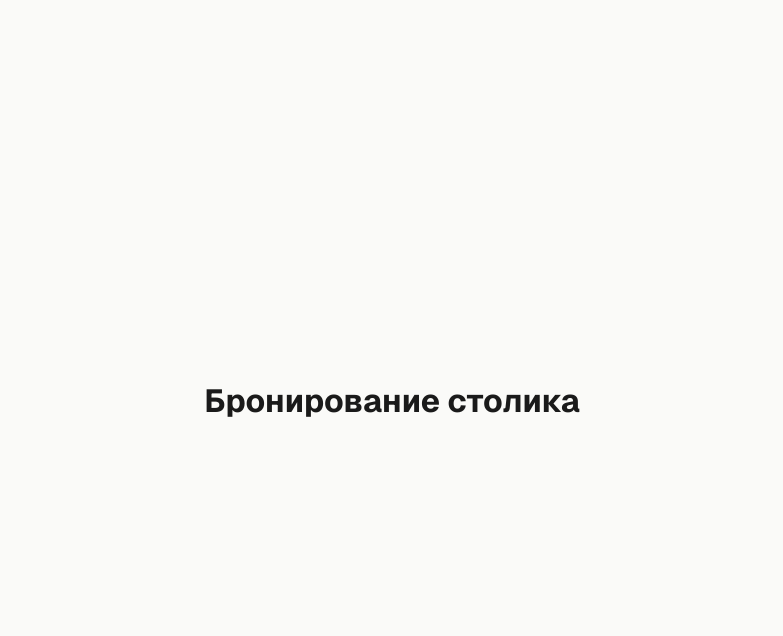
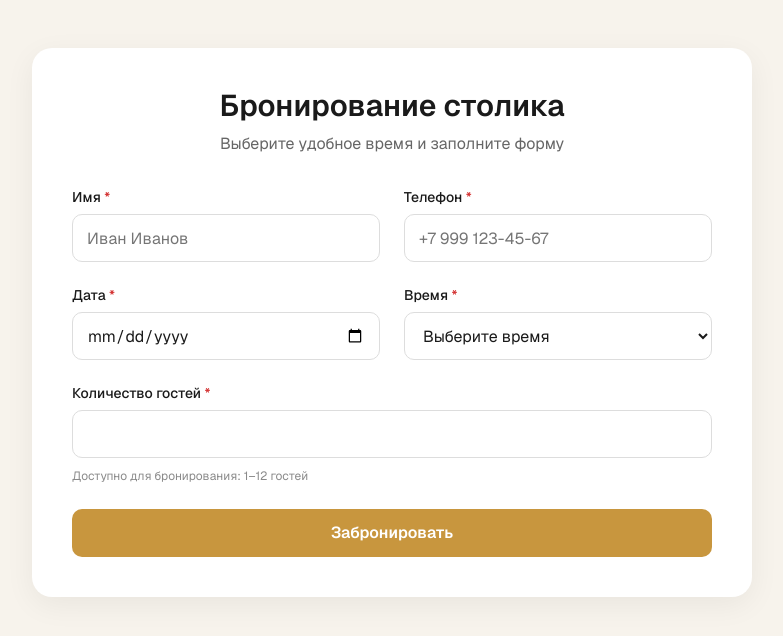
Before and after one commit to Djabir1007/mise-booking, a Next.js app: page / in a window 1280 px wide. Shown: the top 636 px of the page, without its empty margins (248-1031 px from the left). Built offline with nearby package versions, Linux system fonts and the light colour scheme.

Commit message:
Добавлена верстка формы бронирования

```diff
--- a/src/app/globals.css
+++ b/src/app/globals.css
@@ -1,10 +1,3 @@
-:root {
-  --background: #fafaf8;
-  --foreground: #1a1a1a;
-  --accent: #c8963e;
-  --error: #d32f2f;
-}
-
 * {
   box-sizing: border-box;
   margin: 0;
@@ -17,8 +10,8 @@ body {
 }
 
 body {
-  background: var(--background);
-  color: var(--foreground);
+  background: #f7f3ec;
+  color: #1a1a1a;
 }
 
 button,
--- a/src/app/page.module.css
+++ b/src/app/page.module.css
@@ -1,7 +1,4 @@
 .page {
   min-height: 100vh;
-  display: flex;
-  align-items: center;
-  justify-content: center;
-  padding: 24px;
+  padding: 48px 0;
 }
--- a/src/app/page.tsx
+++ b/src/app/page.tsx
@@ -1,9 +1,14 @@
+import Container from "@/shared/ui/Container/Container";
+
 import styles from "./page.module.css";
+import BookingForm from "@/components/BookingForm/BookingForm";
 
 export default function Home() {
   return (
     <main className={styles.page}>
-      <h1>Бронирование столика</h1>
+      <Container>
+        <BookingForm />
+      </Container>
     </main>
   );
 }
--- /dev/null
+++ b/src/components/BookingForm/BookingForm.module.css
@@ -0,0 +1,91 @@
+.bookingForm {
+  width: 100%;
+  max-width: 720px;
+  margin: 0 auto;
+  padding: 40px;
+  background: #ffffff;
+  border-radius: 20px;
+  box-shadow: 0 8px 30px rgba(0, 0, 0, 0.06);
+}
+
+.title {
+  font-size: 30px;
+  font-weight: 600;
+  line-height: 1.2;
+  text-align: center;
+  margin-bottom: 8px;
+}
+
+.subtitle {
+  margin-bottom: 32px;
+  font-size: 16px;
+  line-height: 1.5;
+  text-align: center;
+  color: #666;
+}
+
+.form {
+  display: grid;
+  grid-template-columns: repeat(2, 1fr);
+  gap: 24px;
+}
+
+.field {
+  display: flex;
+  flex-direction: column;
+  gap: 8px;
+}
+
+.field:nth-child(5) {
+  grid-column: 1 / -1;
+}
+
+.field label {
+  font-size: 14px;
+  font-weight: 500;
+  color: #1a1a1a;
+}
+
+.required {
+  color: #d32f2f;
+}
+
+.field input,
+.field select {
+  width: 100%;
+  height: 48px;
+  padding: 0 14px;
+  border: 1px solid #dddddd;
+  border-radius: 10px;
+  background: #ffffff;
+  color: #1a1a1a;
+  outline: none;
+  transition: border-color 0.2s;
+}
+
+.field input:focus,
+.field select:focus {
+  border-color: #c8963e;
+}
+
+.form button {
+  grid-column: 1 / -1;
+  height: 48px;
+  border: none;
+  border-radius: 10px;
+  background: #c8963e;
+  color: #ffffff;
+  font-weight: 600;
+  transition: background 0.2s;
+}
+
+.form button:hover {
+  background: #b88632;
+}
+
+.hint {
+  margin-top: 2px;
+  font-size: 12px;
+  line-height: 1.4;
+  color: #8a8a8a;
+}
--- /dev/null
+++ b/src/components/BookingForm/BookingForm.tsx
@@ -0,0 +1,69 @@
+import styles from "./BookingForm.module.css";
+
+const BookingForm = () => {
+  return (
+    <section className={styles.bookingForm}>
+      <h1 className={styles.title}>Бронирование столика</h1>
+      <p className={styles.subtitle}>
+        Выберите удобное время и заполните форму
+      </p>
+
+      <form className={styles.form}>
+        <div className={styles.field}>
+          <label htmlFor="name">
+            Имя <span className={styles.required}>*</span>
+          </label>
+          <input id="name" type="text" placeholder="Иван Иванов" />
+        </div>
+
+        <div className={styles.field}>
+          <label htmlFor="phone">
+            Телефон <span className={styles.required}>*</span>
+          </label>
+          <input id="phone" type="tel" placeholder="+7 999 123-45-67" />
+        </div>
+
+        <div className={styles.field}>
+          <label htmlFor="date">
+            Дата <span className={styles.required}>*</span>
+          </label>
+          <input id="date" type="date" />
+        </div>
+
+        <div className={styles.field}>
+          <label htmlFor="time">
+            Время <span className={styles.required}>*</span>
+          </label>
+          <select id="time">
+            <option value="">Выберите время</option>
+            <option value="12:00">12:00</option>
+            <option value="13:00">13:00</option>
+            <option value="14:00">14:00</option>
+            <option value="15:00">15:00</option>
+            <option value="16:00">16:00</option>
+            <option value="17:00">17:00</option>
+            <option value="18:00">18:00</option>
+            <option value="19:00">19:00</option>
+            <option value="20:00">20:00</option>
+            <option value="21:00">21:00</option>
+            <option value="22:00">22:00</option>
+          </select>
+        </div>
+
+        <div className={styles.field}>
+          <label htmlFor="guests">
+            Количество гостей <span className={styles.required}>*</span>
+          </label>
+          <input id="guests" type="number" min="1" max="12" />
+          <span className={styles.hint}>
+            Доступно для бронирования: 1–12 гостей
+          </span>
+        </div>
+
+        <button type="submit">Забронировать</button>
+      </form>
+    </section>
+  );
+};
+
+export default BookingForm;
--- /dev/null
+++ b/src/shared/ui/Container/Container.module.css
@@ -0,0 +1,6 @@
+.container {
+  width: 100%;
+  max-width: 1200px;
+  margin: 0 auto;
+  padding: 0 24px;
+}
--- /dev/null
+++ b/src/shared/ui/Container/Container.tsx
@@ -0,0 +1,12 @@
+import type { ReactNode } from "react";
+import styles from "./Container.module.css";
+
+type ContainerProps = {
+  children: ReactNode;
+};
+
+const Container = ({ children }: ContainerProps) => {
+  return <div className={styles.container}>{children}</div>;
+};
+
+export default Container;
```
